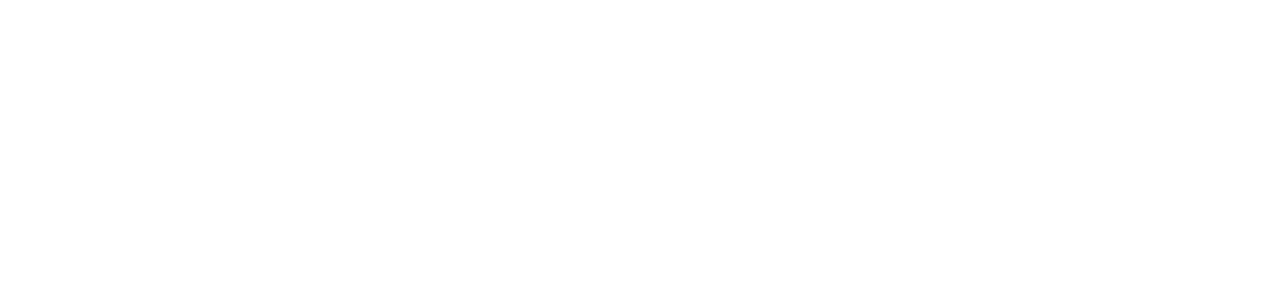
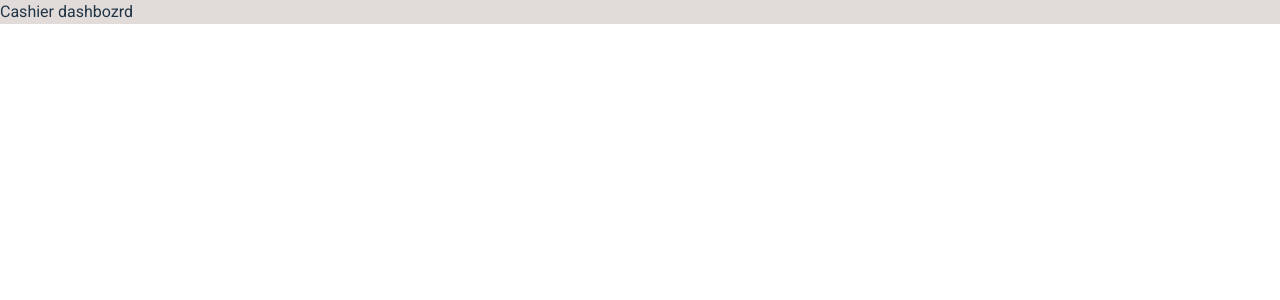
Before and after one commit to MalachyCode/Explore-bank-app, a React (Vite) app in the folder UI/: page /dashboard-cashier in a window 1280 px wide. Before the commit this address had no page. Shown: the top 300 px of the page. Built offline with nearby package versions, Linux system fonts and the light colour scheme.

Commit message:
Creating staff(cashier) dashboard page

```diff
--- a/UI/src/App.tsx
+++ b/UI/src/App.tsx
@@ -9,6 +9,7 @@ import SignupPage from './pages/SignupPage/SignupPage';
 import ForgotPasswordPage from './pages/ForgotPasswordPage/ForgotPassword';
 import ClientDashboard from './pages/ClientDashboard/ClientDashboard';
 import Transfer from './pages/TransferPage/Transfer';
+import CashierDashboard from './pages/CashierDashboard/CashierDashboard';
 
 function App() {
   return (
@@ -16,6 +17,7 @@ function App() {
       <div className='container'>
         <Routes>
           <Route path='/dashboard-client/:id/transfer' element={<Transfer />} />
+          <Route path='/dashboard-cashier' element={<CashierDashboard />} />
           <Route path='/dashboard-client' element={<ClientDashboard />} />
           <Route path='/password-reset' element={<ForgotPasswordPage />} />
           <Route path='/login' element={<LoginPage />} />
--- /dev/null
+++ b/UI/src/pages/CashierDashboard/CahsierDashboard.scss
@@ -0,0 +1,4 @@
+.cashier-dashboard {
+  background: #e1dcd9;
+  width: 100vw;
+}
--- /dev/null
+++ b/UI/src/pages/CashierDashboard/CashierDashboard.tsx
@@ -0,0 +1,7 @@
+import './CahsierDashboard.scss';
+
+const CashierDashboard = () => (
+  <div className='cashier-dashboard'>Cashier dashbozrd</div>
+);
+
+export default CashierDashboard;
--- a/UI/src/pages/ClientDashboard/ClientDashboard.scss
+++ b/UI/src/pages/ClientDashboard/ClientDashboard.scss
@@ -1,6 +1,6 @@
 @import '../../global.scss';
 
-.dashboard {
+.client-dashboard {
   // height: 100vh;
   width: 100vw;
   display: flex;
--- a/UI/src/pages/ClientDashboard/ClientDashboard.tsx
+++ b/UI/src/pages/ClientDashboard/ClientDashboard.tsx
@@ -16,7 +16,7 @@ const ClientDashboard = () => {
   const id = 1;
 
   return (
-    <div className='dashboard'>
+    <div className='client-dashboard'>
       <div className={'sidebar ' + (menuOpen && 'active')}>
         <div className='sidebar-container'>
           <RenderIcons
```
